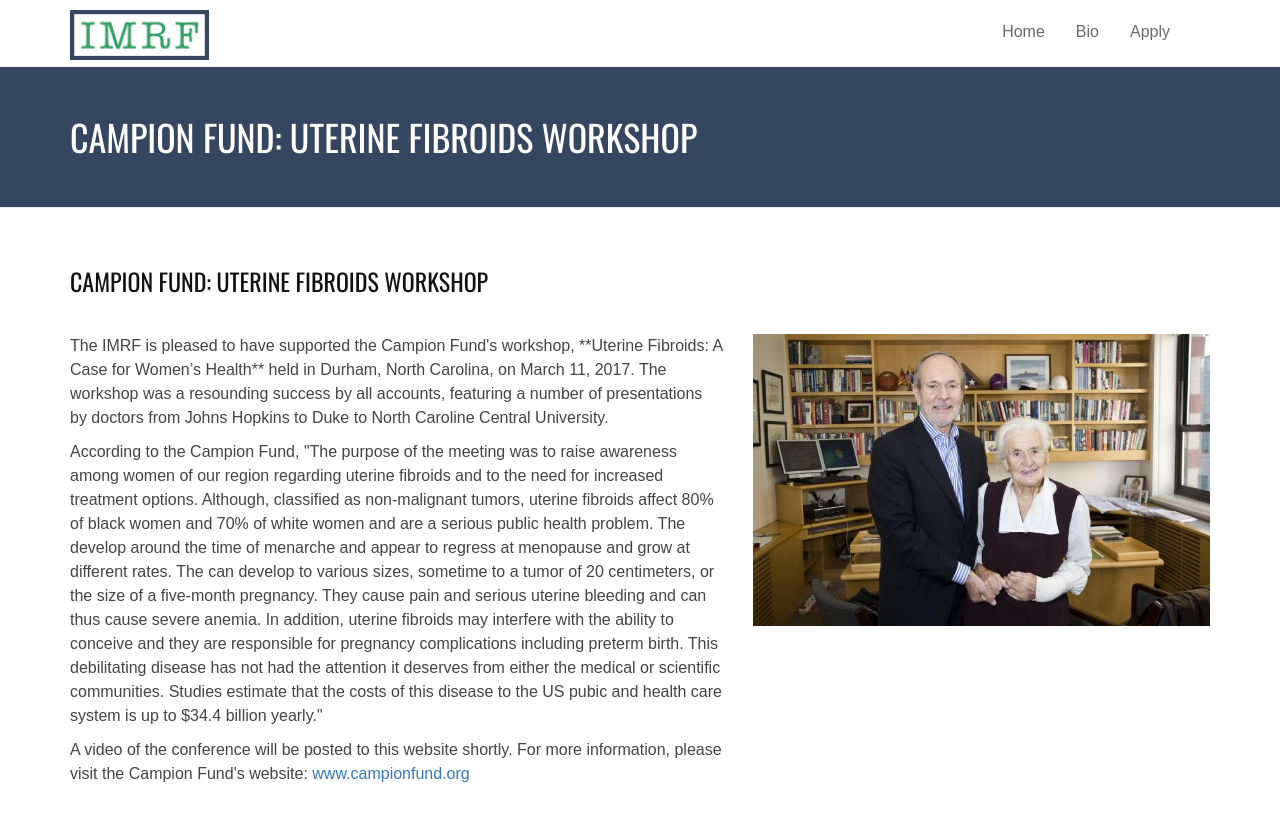
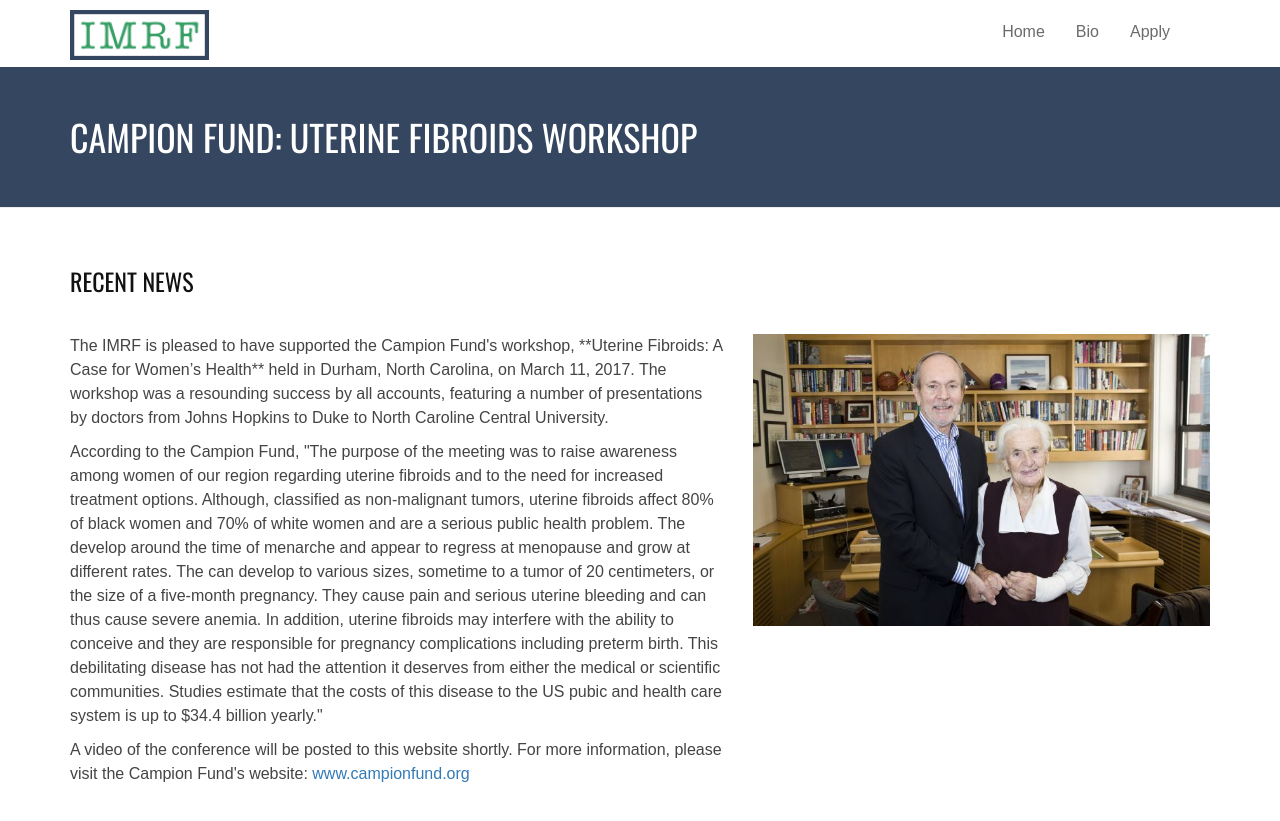
Before and after one commit to tstrand/mandlfoundation, a Jekyll site: the page built from recent-news.markdown, in a window 1280 px wide. Shown: the top 821 px of the page. Built offline with Jekyll 4.4.1, drawn with Linux system fonts in a browser that asks for light colours; nearby versions of some CDN libraries; library files that are not in the unit come from our copies.

Commit message:
Updated Recent News

```diff
--- a/recent-news.markdown
+++ b/recent-news.markdown
@@ -3,7 +3,7 @@
 date: 2017-06-29 14:57:00 -04:00
 permalink: recent-news
 position: 2
-title1: 'Campion Fund: Uterine Fibroids Workshop'
+title1: Recent News
 hero-text: 'Campion Fund: Uterine Fibroids Workshop'
 body1: |-
   <p>The IMRF is pleased to have supported the Campion Fund's workshop,  **Uterine Fibroids: A Case for Women’s Health** held in Durham, North Carolina, on March 11, 2017. The workshop was a resounding success by all accounts, featuring a number of presentations by doctors from Johns Hopkins to Duke to North Caroline Central University. </p>
```
